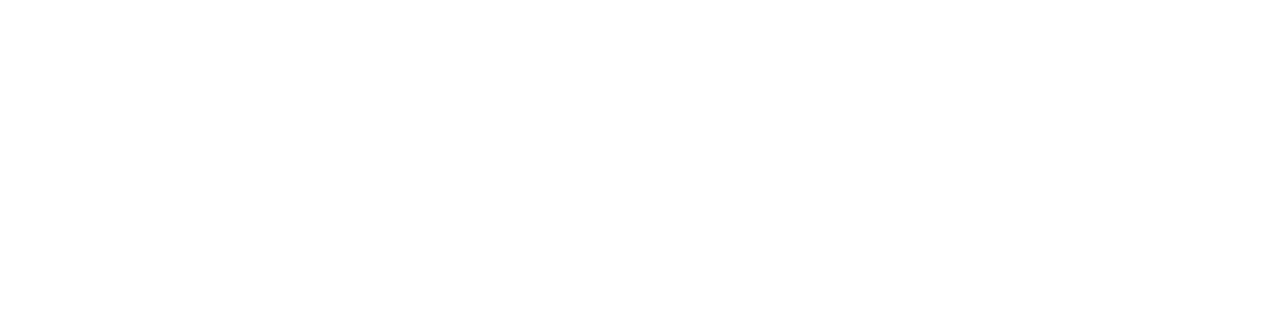
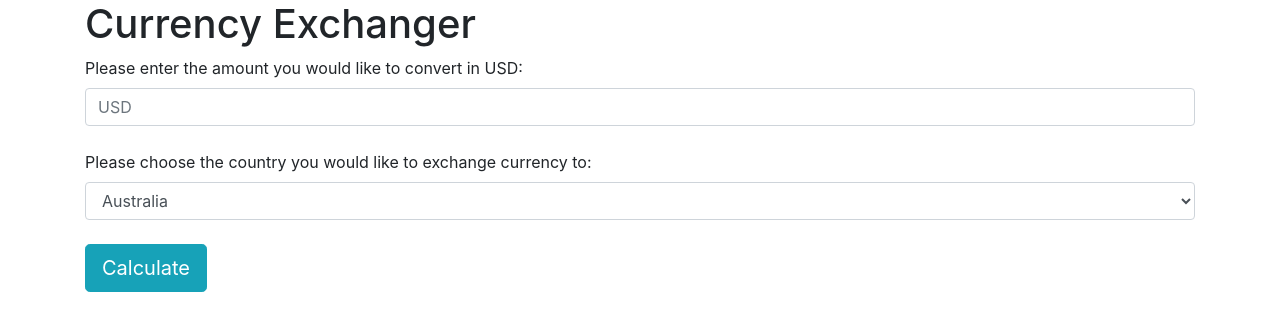
Before and after one commit to smoody0208/week-6-project, a website built with webpack: page src/index.html in a window 1280 px wide. Built offline with nearby package versions, Linux system fonts and the light colour scheme.

Commit message:
Add form and options for currency to index.html

```diff
--- a/src/index.html
+++ b/src/index.html
@@ -1,29 +1,35 @@
 <!DOCTYPE html>
-<html>
-
-<head>
-  <script type="text/javascript" src="bundle.js"></script>
-  <title>Project Name</title>
-</head>
-
-<body>
-  <!-- Some sort of HTML that directly correlates with your main.js -->
-
-  <!-- Uncomment the following code to check that bootstrap is working! -->
-
-  <!-- <div class="card">
-  <div class="card" style="width: 18rem;">
-    <img class="card-img-top"
-      src="https://images.unsplash.com/photo-1534278931827-8a259344abe7?ixlib=rb-1.2.1&w=1000&q=80"
-      alt="Card image cap">
-    <div class="card-body">
-      <h5 class="card-title">Card title</h5>
-      <p class="card-text">This should be a working card class!
-      </p>
-      <a href="#" class="btn btn-primary">Go somewhere</a>
+<html lang="en">
+  <head>
+    <meta charset="UTF-8">
+    <meta name="viewport" content="width=device-width, initial-scale=1.0">
+    <title>Currency Exchanger</title>
+  </head>
+  <body>
+    <div class="container">
+      <h1>Currency Exchanger</h1>
+      <form id="curreny-exchanger" class="form-group">
+        <label for="amount">Please enter the amount you would like to convert in USD:</label>
+        <input class="form-control" id="amount" type="number" placeholder="USD">
+        <br>
+        <label for="exchange">Please choose the country you would like to exchange currency to:</label>
+        <select class="form-control" name="country" id="country">
+          <option value="AUD">Australia</option>
+          <option value="GBP">Britain</option>
+          <option value="BGN">Bulgaria</option>
+          <option value="CAD">Canada</option>
+          <option value="CNY">China</option>
+          <option value="EUR">Europe</option>
+          <option value="JPY">Japan</option>
+          <option value="MXN">Mexico</option>
+          <option value="CHF">Switzerland</option>
+          <option value="AED">United Arab Emirates</option>
+          <option value="GBP">United Kingdom</option>
+        </select>
+        <br>
+        <button type="submit" id="calculate" class="btn btn-info btn-lg">Calculate</button>
+      </form>
+      <div id="output"></div>
     </div>
-  </div>
-</div> -->
-</body>
-
+  </body>
 </html>
```
